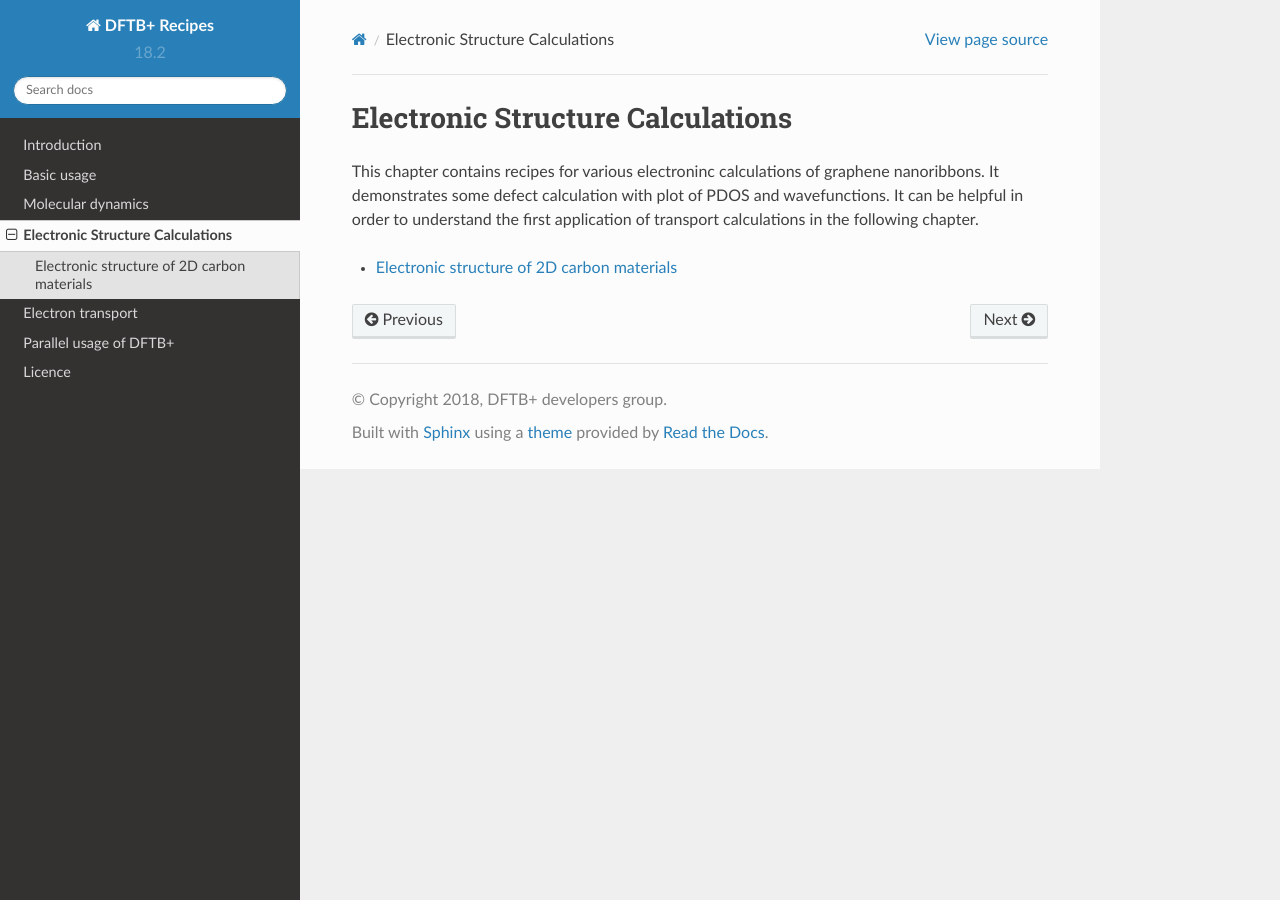
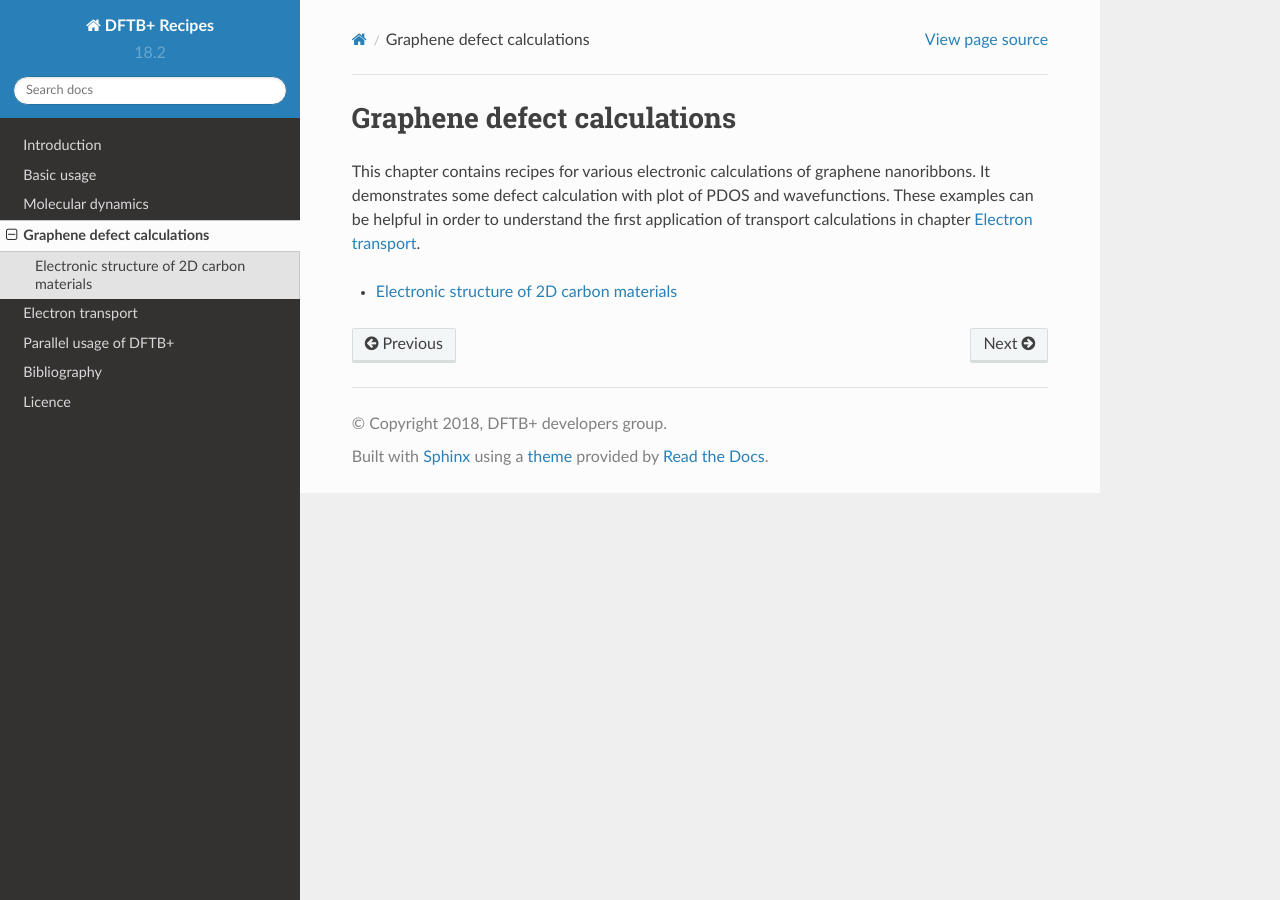
Before and after one commit to dftbplus/recipes, a Sphinx documentation site: the page built from docs/defect/index.rst, in a window 1280 px wide. Built offline with Sphinx 7.4.7 and the Read the Docs theme 2.0.0, drawn with Linux system fonts in a browser that asks for light colours.

Commit message:
Changed labels for transport sections
Also gave bibliography a title so that it stopped complaining
during the build.

```diff
--- a/docs/bibliography.rst
+++ b/docs/bibliography.rst
@@ -1,3 +1,6 @@
+############
+Bibliography
+############
 
 ## .. [AHF2007] B. Aradi, B. Hourahine and T. Frauenheim, *DFTB+, A Sparse
 ##   Matrix-Based Implementation of the DFTB Method*, J. Phys. Chem. A
--- a/docs/defect/index.rst
+++ b/docs/defect/index.rst
@@ -1,13 +1,13 @@
-.. _sec-transport:
+.. _sec-defects:
 
-#################################
-Electronic Structure Calculations
-#################################
+############################
+Graphene defect calculations
+############################
 
-This chapter contains recipes for various electroninc calculations of graphene nanoribbons.
-It demonstrates some defect calculation with plot of PDOS and wavefunctions.
-It can be helpful in order to understand the first application of transport calculations
-in the following chapter.
+This chapter contains recipes for various electronic calculations of graphene
+nanoribbons.  It demonstrates some defect calculation with plot of PDOS and
+wavefunctions.  These examples can be helpful in order to understand the first
+application of transport calculations in chapter :ref:`sec-transport`.
 
 .. toctree::
    :maxdepth: 1
--- a/docs/transport/index.rst
+++ b/docs/transport/index.rst
@@ -5,8 +5,8 @@ Electron transport
 ##################
 
 This part contains recipes for various electron-transport related
-calculations. The first chapter is not transport related, but demonstrates some
-defect calculations which can be helpful to understand the following chapter.
+calculations. The examples in :ref:`sec-defects` demonstrates some defect
+calculations which can be helpful to understand the following chapter.
 
 .. toctree::
    :maxdepth: 1
```
